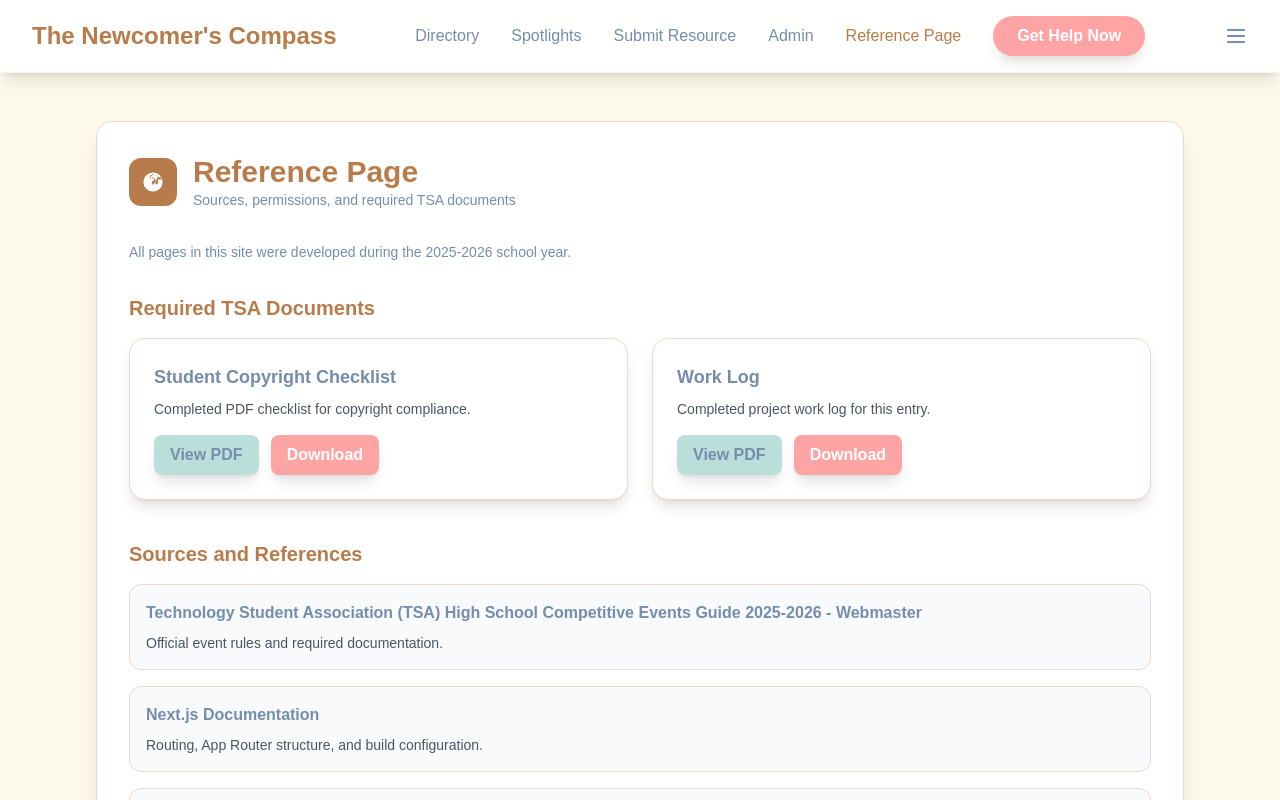
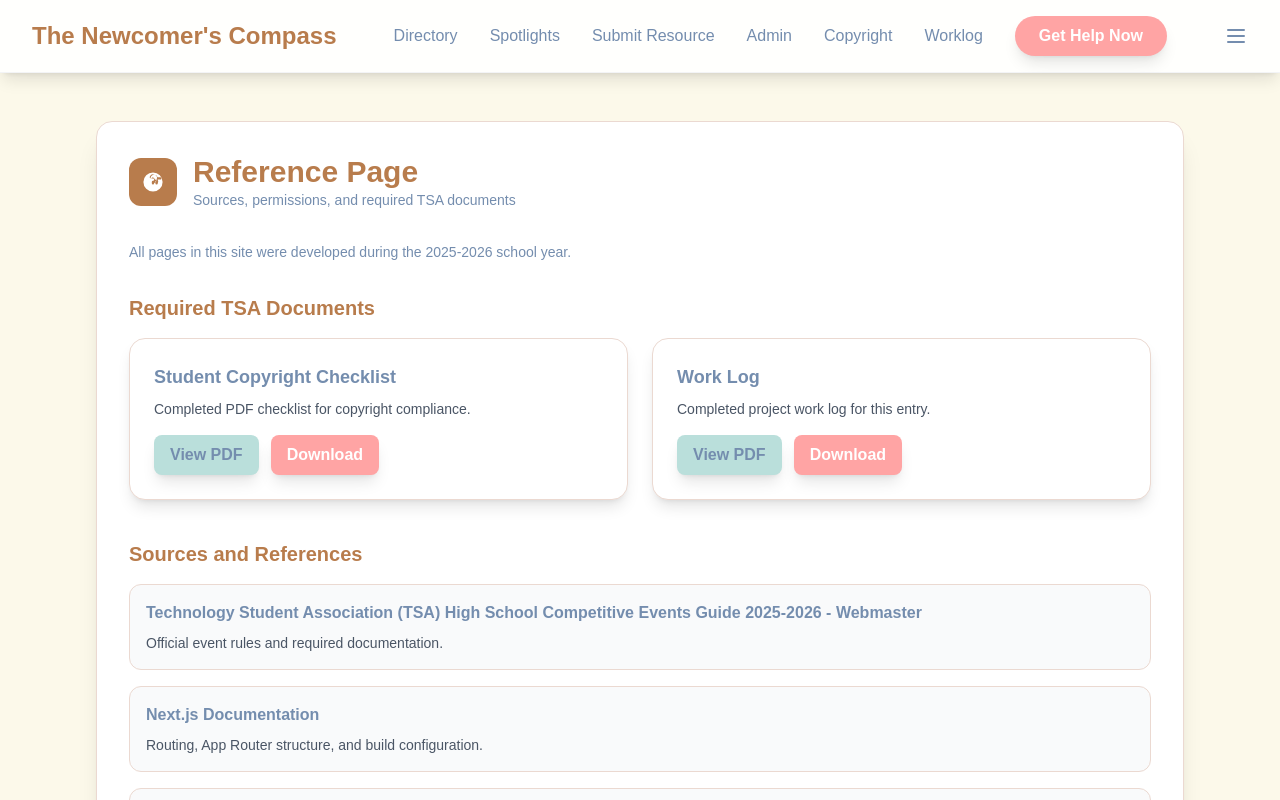
Before and after one commit to i-hate-debugging/TSA-2025-26-Website-Coding-and-Development, a Next.js app in the folder newcomers-compass/: page /reference in a window 1280 px wide. Shown: the top 800 px of the page. Built offline with nearby package versions, Linux system fonts and the light colour scheme.

Commit message:
fixed build error

```diff
--- a/newcomers-compass/src/app/page.tsx
+++ b/newcomers-compass/src/app/page.tsx
@@ -1,7 +1,7 @@
 'use client';
 
 import Link from 'next/link';
-import { useEffect, useState } from 'react';
+import { useEffect, useState, Suspense } from 'react';
 import { useSearchParams } from 'next/navigation';
 import Header from '@/components/Header';
 import ResourceDirectory from '@/components/ResourceDirectory';
@@ -11,7 +11,7 @@ import AdminAuth from '@/components/AdminAuth';
 import AdminDashboard from '@/components/AdminDashboard';
 import Footer from '@/components/Footer';
 
-export default function Home() {
+function HomeContent() {
   const [activeSection, setActiveSection] = useState('home');
   const searchParams = useSearchParams();
   const requestedSection = searchParams.get('section');
@@ -228,3 +228,15 @@ export default function Home() {
     </div>
   );
 }
+
+export default function Home() {
+  return (
+    <Suspense fallback={
+      <div className="min-h-screen flex items-center justify-center" style={{backgroundColor: '#FCF9EA'}}>
+        <div className="animate-spin rounded-full h-12 w-12 border-b-2 mx-auto mb-4" style={{borderBottomColor: '#B87C4C'}}></div>
+      </div>
+    }>
+      <HomeContent />
+    </Suspense>
+  );
+}
--- a/newcomers-compass/src/components/Footer.tsx
+++ b/newcomers-compass/src/components/Footer.tsx
@@ -8,12 +8,12 @@ interface FooterProps {
 export default function Footer({ activeSection = 'home', setActiveSection }: FooterProps) {
   const hasSectionNav = typeof setActiveSection === 'function';
   const quickLinks = [
-    { id: 'directory', label: 'Resource Directory', section: 'directory', href: '/?section=directory' },
-    { id: 'spotlights', label: 'Community Spotlights', section: 'spotlights', href: '/?section=spotlights' },
-    { id: 'submit', label: 'Submit Resource', section: 'submit', href: '/?section=submit' },
-    { id: 'admin', label: 'Admin Portal', section: 'admin', href: '/?section=admin' },
-    { id: 'reference', label: 'Reference Page', href: '/reference' },
-    { id: 'worklog', label: 'Work Log', href: '/worklog' }
+    { id: 'directory', label: 'Resource Directory', section: 'directory' as const, href: '/?section=directory' },
+    { id: 'spotlights', label: 'Community Spotlights', section: 'spotlights' as const, href: '/?section=spotlights' },
+    { id: 'submit', label: 'Submit Resource', section: 'submit' as const, href: '/?section=submit' },
+    { id: 'admin', label: 'Admin Portal', section: 'admin' as const, href: '/?section=admin' },
+    { id: 'copyright', label: 'Copyright Guidelines', section: 'copyright' as const, href: '/?section=copyright' },
+    { id: 'worklog', label: 'TSA Worklog', section: 'worklog' as const, href: '/?section=worklog' }
   ] as const;
 
   const renderQuickLink = (item: typeof quickLinks[number]) => {
--- a/newcomers-compass/src/components/Header.tsx
+++ b/newcomers-compass/src/components/Header.tsx
@@ -13,12 +13,13 @@ export default function Header({ activeSection = 'home', setActiveSection }: Hea
   const hasSectionNav = typeof setActiveSection === 'function';
 
   const navItems = [
-    { id: 'directory', label: 'Directory', section: 'directory', href: '/?section=directory' },
-    { id: 'spotlights', label: 'Spotlights', section: 'spotlights', href: '/?section=spotlights' },
-    { id: 'submit', label: 'Submit Resource', section: 'submit', href: '/?section=submit' },
-    { id: 'admin', label: 'Admin', section: 'admin', href: '/?section=admin' },
-    { id: 'reference', label: 'Reference Page', href: '/reference' },
-    { id: 'home', label: 'Get Help Now', section: 'home', href: '/', variant: 'cta' }
+    { id: 'directory', label: 'Directory', section: 'directory' as const, href: '/?section=directory', variant: 'nav' as const },
+    { id: 'spotlights', label: 'Spotlights', section: 'spotlights' as const, href: '/?section=spotlights', variant: 'nav' as const },
+    { id: 'submit', label: 'Submit Resource', section: 'submit' as const, href: '/?section=submit', variant: 'nav' as const },
+    { id: 'admin', label: 'Admin', section: 'admin' as const, href: '/?section=admin', variant: 'nav' as const },
+    { id: 'copyright', label: 'Copyright', section: 'copyright' as const, href: '/?section=copyright', variant: 'nav' as const },
+    { id: 'worklog', label: 'Worklog', section: 'worklog' as const, href: '/?section=worklog', variant: 'nav' as const },
+    { id: 'home', label: 'Get Help Now', section: 'home' as const, href: '/', variant: 'cta' as const }
   ] as const;
 
   const renderNavItem = (item: typeof navItems[number], isMobile = false) => {
```
Also changed, not shown: 1 other file (tests, documents, lock files or other folders).
